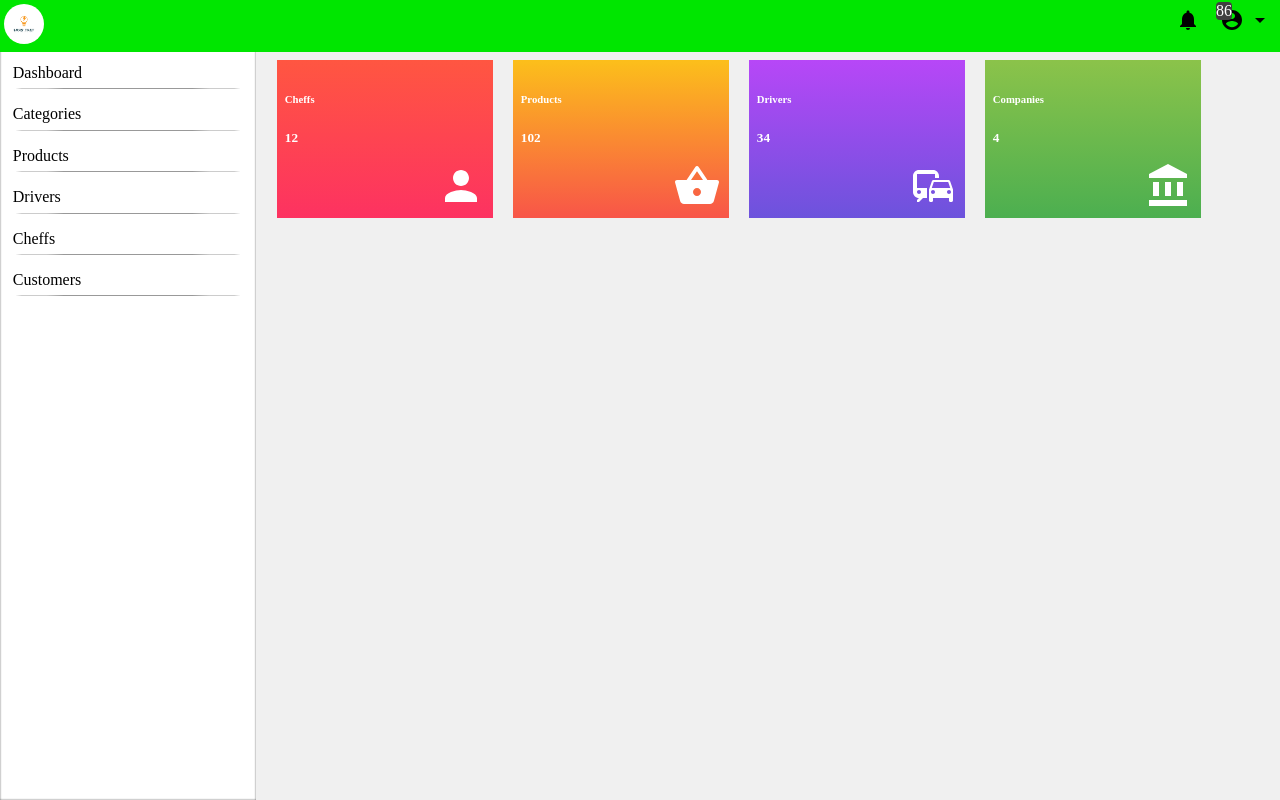
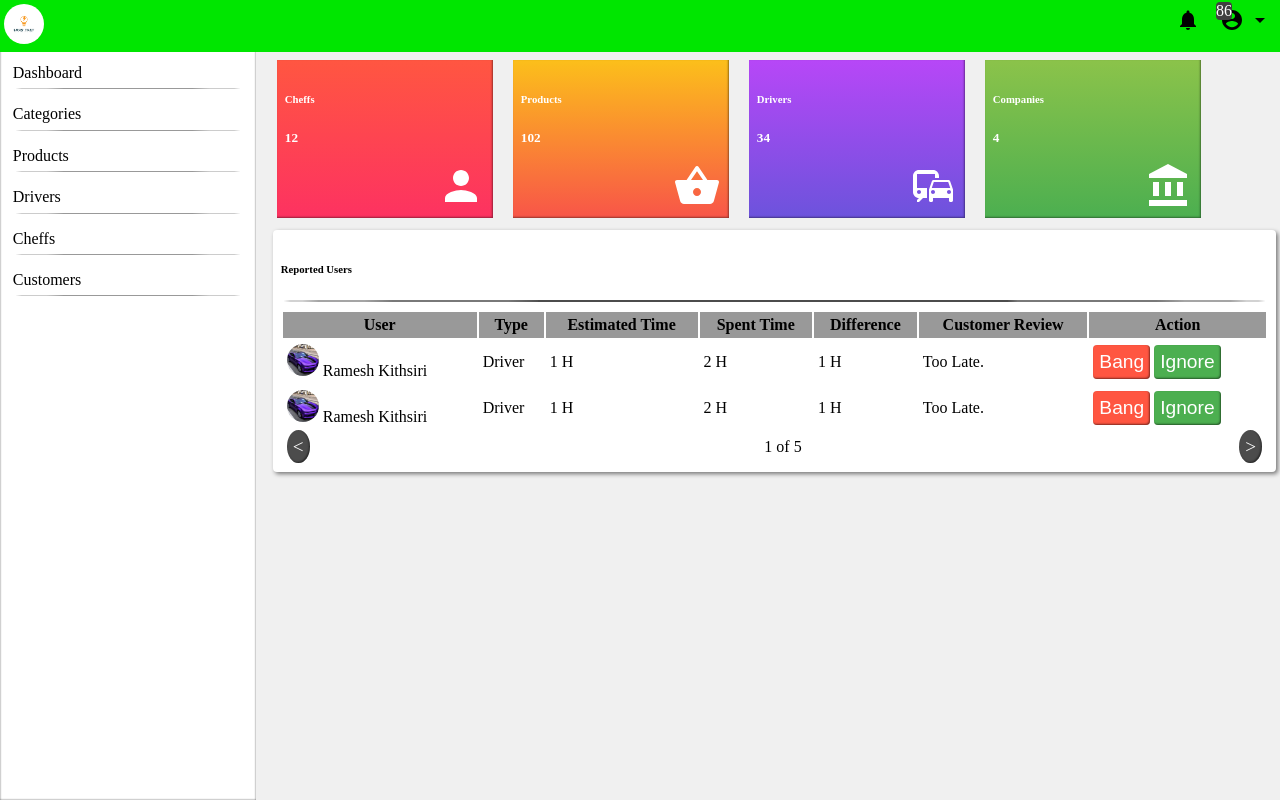
Before and after one commit to DilipWijethunga/IWT_Assignment, a PHP site: page /admin_dashboard.html in a window 1280 px wide. Run offline with PHP 8.4, Linux system fonts and the light colour scheme.

Commit message:
Admin CRUD Page Table

```diff
--- a/admin_dashboard.html
+++ b/admin_dashboard.html
@@ -12,7 +12,7 @@
 <body>
     <!-- Header start -->
     <header class="header">
-        <a href="/">
+        <a href="index.html">
             <img width="40px" height="40px" class="header-logo" src="images/logo.jpg" src="Food order system logo" />
         </a>
         <div class="header-right">
@@ -68,27 +68,27 @@
     <nav class="sidebar">
         <ul class="sidebar-list">
             <li class="sidebar-item">
-                <a href="#">Dashboard</a>
+                <a href="admin_dashboard.html">Dashboard</a>
                 <hr />
             </li>
             <li class="sidebar-item">
-                <a href="#">Categories</a>
+                <a href="crud_page.html">Categories</a>
                 <hr />
             </li>
             <li class="sidebar-item">
-                <a href="#">Products</a>
+                <a href="crud_page.html">Products</a>
                 <hr />
             </li>
             <li class="sidebar-item">
-                <a href="#">Drivers</a>
+                <a href="crud_page.html">Drivers</a>
                 <hr />
             </li>
             <li class="sidebar-item">
-                <a href="#">Cheffs</a>
+                <a href="crud_page.html">Cheffs</a>
                 <hr />
             </li>
             <li class="sidebar-item">
-                <a href="#">Customers</a>
+                <a href="crud_page.html">Customers</a>
                 <hr />
             </li>
         </ul>
@@ -107,24 +107,76 @@
                 Products
             </h6>
             <h5 class="counter-count">102</h5>
-            <img class="counter-image" src="images/product.svg"/>
+            <img class="counter-image" src="images/product.svg" />
         </div>
         <div class="counter purple">
             <h6 class="counter-title">
                 Drivers
             </h6>
             <h5 class="counter-count">34</h5>
-            <img class="counter-image" src="images/vehicle.svg"/>
+            <img class="counter-image" src="images/vehicle.svg" />
         </div>
         <div class="counter green">
             <h6 class="counter-title">
                 Companies
             </h6>
             <h5 class="counter-count">4</h5>
-            <img class="counter-image" src="images/organization.svg"/>
+            <img class="counter-image" src="images/organization.svg" />
         </div>
         <div class="paper">
-
+            <h6 class="paper-title">Reported Users</h6>
+            <hr class="divider" />
+            <table class="table">
+                <tr>
+                    <th>User</th>
+                    <th>Type</th>
+                    <th>Estimated Time</th>
+                    <th>Spent Time</th>
+                    <th>Difference</th>
+                    <th>Customer Review</th>
+                    <th>Action</th>
+                </tr>
+                <tr>
+                    <td>
+                        <img class="avatar" width="32" src="images/avatar.jpg" alt="Ramesh Kithsiri Profile Photo" />
+                        Ramesh Kithsiri
+                    </td>
+                    <td>Driver</td>
+                    <td>1 H</td>
+                    <td>2 H</td>
+                    <td>1 H</td>
+                    <td>Too Late.</td>
+                    <td>
+                        <input type="button" class="button red" value="Bang" />
+                        <input type="button" class="button green" value="Ignore" />
+                    </td>
+                </tr>
+                <tr>
+                    <td>
+                        <img class="avatar" width="32" src="images/avatar.jpg" alt="Ramesh Kithsiri Profile Photo" />
+                        Ramesh Kithsiri
+                    </td>
+                    <td>Driver</td>
+                    <td>1 H</td>
+                    <td>2 H</td>
+                    <td>1 H</td>
+                    <td>Too Late.</td>
+                    <td>
+                        <input type="button" class="button red" value="Bang" />
+                        <input type="button" class="button green" value="Ignore" />
+                    </td>
+                </tr>
+                <tr>
+                    <td class="align-left">
+                        <span class="button round">
+                            <</span> </td> <td class="align-center" colspan="5">
+                                1 of 5
+                    </td>
+                    <td class="align-right">
+                        <span class="button round">></span>
+                    </td>
+                </tr>
+            </table>
         </div>
     </div>
 </body>
--- a/css/admin.css
+++ b/css/admin.css
@@ -195,8 +195,9 @@ hr {
   padding: 8px;
   color: #fff;
   position: relative;
-  height:142px;
+  height: 142px;
   cursor: pointer;
+  box-shadow: inset -1px -1px 2px rgba(0, 0, 0, 0.4);
 }
 
 .counter-image {
@@ -204,17 +205,17 @@ hr {
   right: 8px;
   bottom: 8px;
   width: 48px;
-  transition-duration: .3s;
+  transition-duration: 0.3s;
 }
 
 .counter:hover .counter-image {
   width: 100px;
 }
 
-.counter-count{
-  transition-duration: .4s;
-  padding:0;
-  margin:0;
+.counter-count {
+  transition-duration: 0.4s;
+  padding: 0;
+  margin: 0;
   position: absolute;
 }
 
@@ -264,18 +265,123 @@ hr {
 
 .counter.green {
   background: rgb(76, 175, 80);
-  background: -moz-linear-gradient(top, rgba(139, 195, 74,1) 0%, rgba(76, 175, 80,1) 100%);
-  background: -webkit-linear-gradient(top, rgba(139, 195, 74,1) 0%,rgba(76, 175, 80,1) 100%);
-  background: linear-gradient(to bottom, rgba(139, 195, 74,1) 0%,rgba(76, 175, 80,1) 100%);
+  background: -moz-linear-gradient(
+    top,
+    rgba(139, 195, 74, 1) 0%,
+    rgba(76, 175, 80, 1) 100%
+  );
+  background: -webkit-linear-gradient(
+    top,
+    rgba(139, 195, 74, 1) 0%,
+    rgba(76, 175, 80, 1) 100%
+  );
+  background: linear-gradient(
+    to bottom,
+    rgba(139, 195, 74, 1) 0%,
+    rgba(76, 175, 80, 1) 100%
+  );
   filter: progid:DXImageTransform.Microsoft.gradient( startColorstr='#b747f7', endColorstr='#6c53dc',GradientType=0 );
 }
 
 .counter.purple {
-  background: rgb(183,71,247);
-background: -moz-linear-gradient(top, rgba(183,71,247,1) 0%, rgba(108,83,220,1) 100%);
-background: -webkit-linear-gradient(top, rgba(183,71,247,1) 0%,rgba(108,83,220,1) 100%);
-background: linear-gradient(to bottom, rgba(183,71,247,1) 0%,rgba(108,83,220,1) 100%);
-filter: progid:DXImageTransform.Microsoft.gradient( startColorstr='#b747f7', endColorstr='#6c53dc',GradientType=0 );
+  background: rgb(183, 71, 247);
+  background: -moz-linear-gradient(
+    top,
+    rgba(183, 71, 247, 1) 0%,
+    rgba(108, 83, 220, 1) 100%
+  );
+  background: -webkit-linear-gradient(
+    top,
+    rgba(183, 71, 247, 1) 0%,
+    rgba(108, 83, 220, 1) 100%
+  );
+  background: linear-gradient(
+    to bottom,
+    rgba(183, 71, 247, 1) 0%,
+    rgba(108, 83, 220, 1) 100%
+  );
+  filter: progid:DXImageTransform.Microsoft.gradient( startColorstr='#b747f7', endColorstr='#6c53dc',GradientType=0 );
 }
 
+.paper {
+  background: #fff;
+  border-radius: 4px;
+  padding: 8px;
+  margin: 4px;
+  box-shadow: 2px 2px 4px rgba(0, 0, 0, 0.5);
+  position: relative;
 }
+
+.paper-actions {
+  position: absolute;
+  right: 8px;
+  top: 8px;
+}
+
+.divider {
+  background: rgba(0, 0, 0, 0.7);
+  border: solid 0px;
+  height: 2px;
+  border-radius: 100%;
+}
+
+.table {
+  width: 100%;
+}
+
+.table th,
+.table td {
+  padding: 4px;
+}
+
+.table th {
+  background: rgba(0, 0, 0, 0.4);
+}
+
+.table tr {
+  border-bottom: solid 1px rgba(0, 0, 0, 0.4);
+}
+
+.button {
+  padding: 6px;
+  background: rgba(0, 0, 0, 0.7);
+  color: #fff;
+  border: none;
+  border-radius: 4px;
+  cursor: pointer;
+  font-size: 1.2em;
+  box-shadow: inset -1px -1px 2px rgba(0, 0, 0, 0.5);
+}
+
+.button.round {
+  border-radius: 100%;
+}
+
+.button.red {
+  background: rgb(255, 86, 65);
+}
+
+.button.green {
+  background: rgb(76, 175, 80);
+}
+
+.button.purple {
+  background: rgb(183, 71, 247);
+}
+
+.align-left {
+  text-align: left;
+}
+
+.align-right {
+  text-align: right;
+}
+
+.align-center {
+  text-align: center;
+}
+
+.avatar {
+  border-radius: 100%;
+  overflow: hidden;
+}
```
Also changed, not shown: crud_page.html (+147 -7 lines), images/add.svg (added), images/avatar.jpg (added), images/close.svg (added), images/pencil.svg (added), images/search_white.svg (added).
